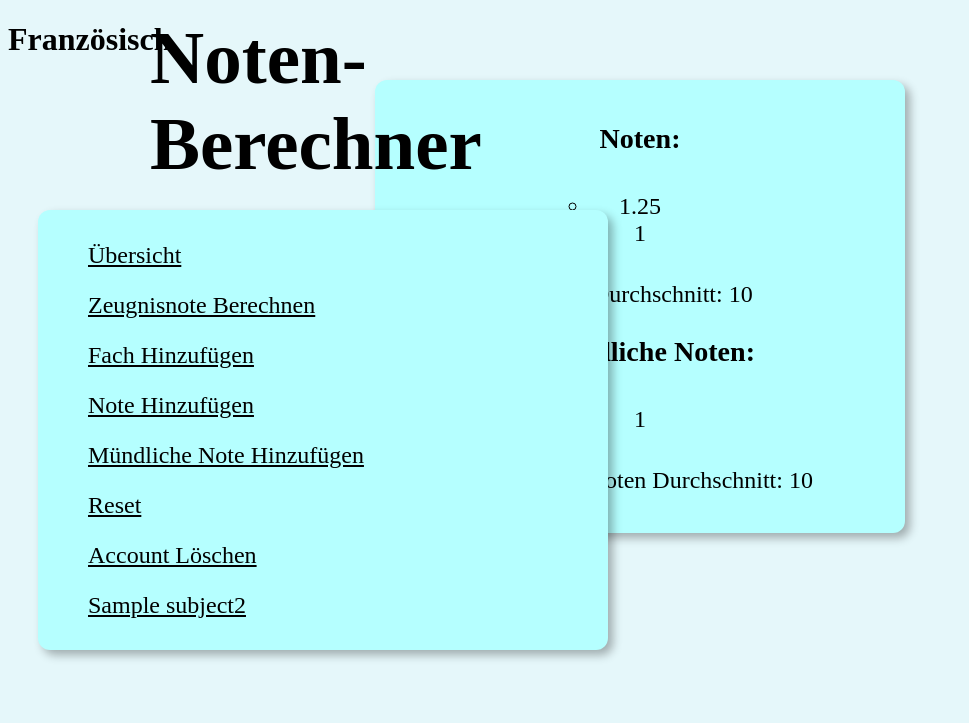
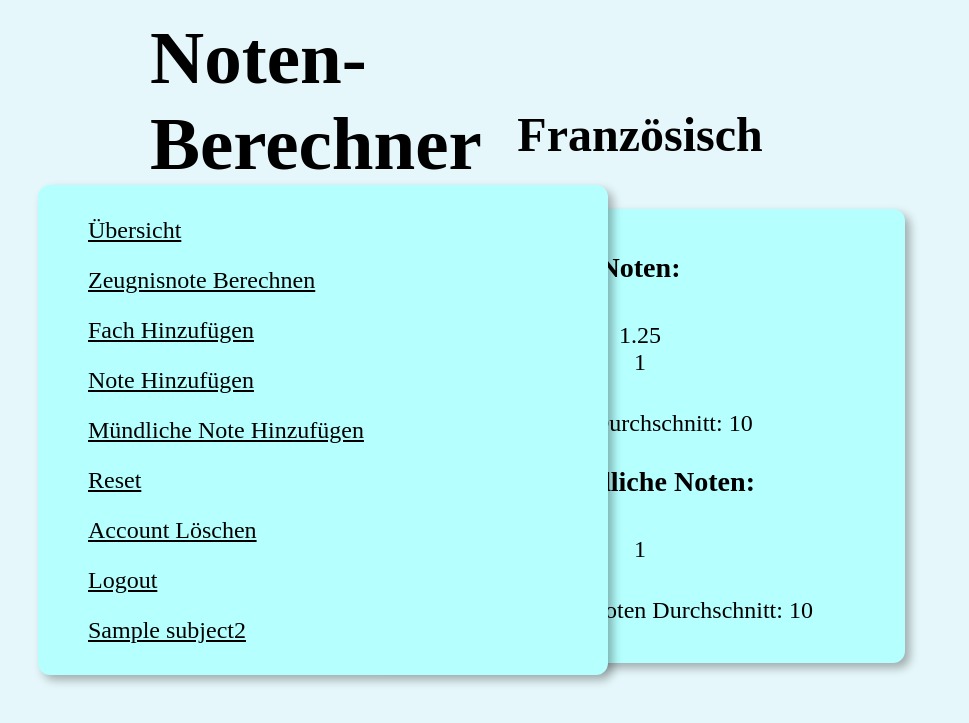
Before and after one commit to Code-God-2010/Noten-Berechner, a Flask app: template templates/fachuebersicht.html in a window 1280 px wide. Shown: the top 723 px of the page, without its empty margins (0-969 px from the left). Run offline with Flask 3, Linux system fonts and the light colour scheme; tables that the repository leaves empty hold one stand-in row (values such as "Sample post"); the template is opened without the code that fills it: values that come from a table or form of the project are taken from there, most other values are stand-ins (such as "Sample title", 1, 10 or a date in 2020).

Commit message:
Update base.html

```diff
--- a/templates/base.html
+++ b/templates/base.html
@@ -8,7 +8,7 @@
 </head>
 <body>
     <h1 class="ultimate-heading">Noten-Berechner</h1>
-    <h1>{% block title %}{% endblock %}</h1>
+    <h1 class="heading">{% block title %}{% endblock %}</h1>
     <div class="links-div">
         <a class="link {{ signedin }}" href="/signedin">Übersicht</a><br>
         <a class="link {{ zeugnisnote }}" href="/zeugnisnote">Zeugnisnote Berechnen</a><br>
@@ -17,6 +17,7 @@
         <a class="link {{ muendliche_note_hinzufügen }}" href="/muendliche_note_hinzufügen">Mündliche Note Hinzufügen</a><br>
         <a class="link {{ reset }}" href="/reset">Reset</a><br>
         <a class="link {{ delete }}" href="/delete">Account Löschen</a><br>
+        <a class="link {{ logout }}" href="/logout">Logout</a><br>
         {% block subject_links %}
         {% for subject2 in subjects %}
         {% if subject2 != subject %}
```
